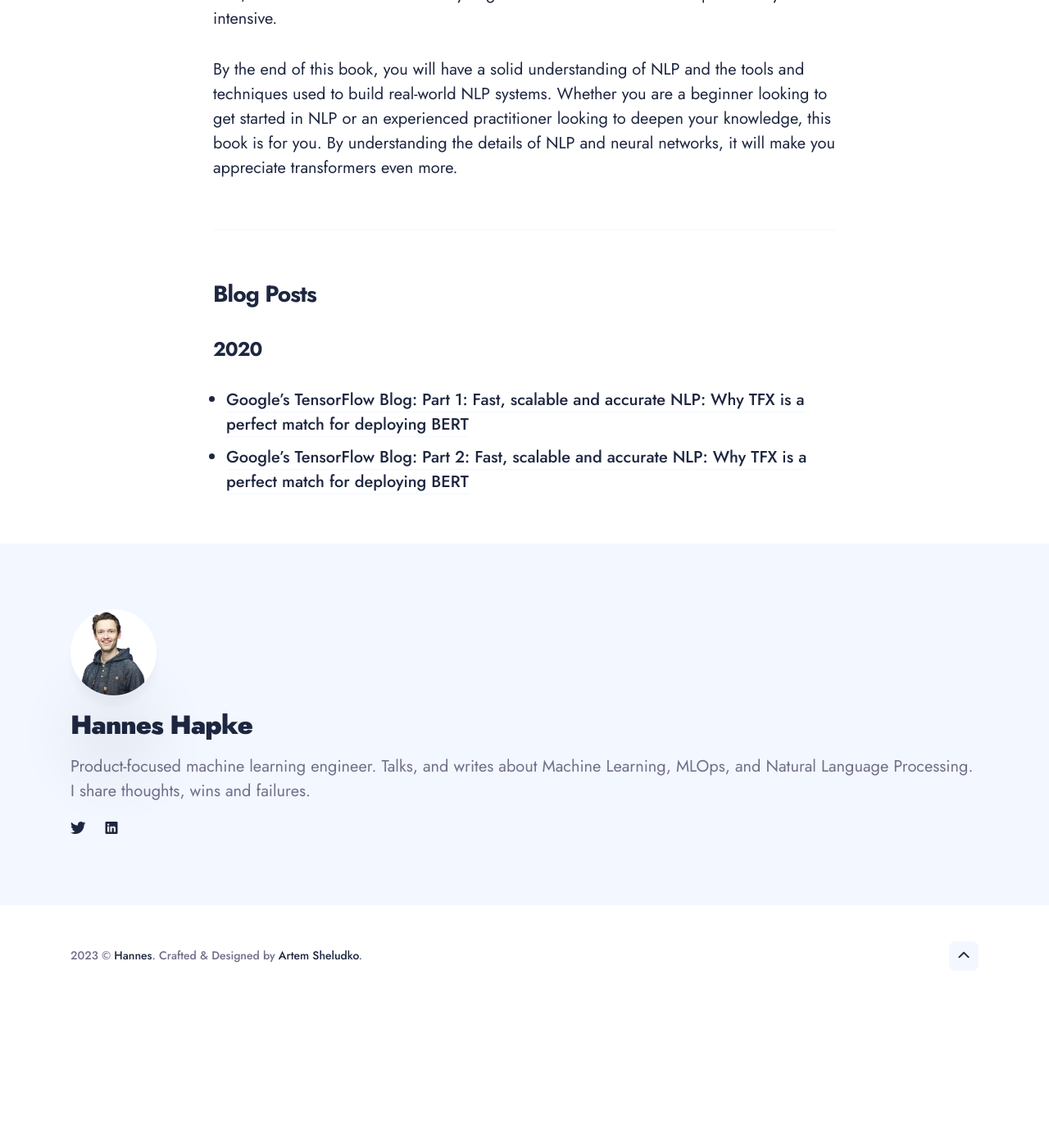
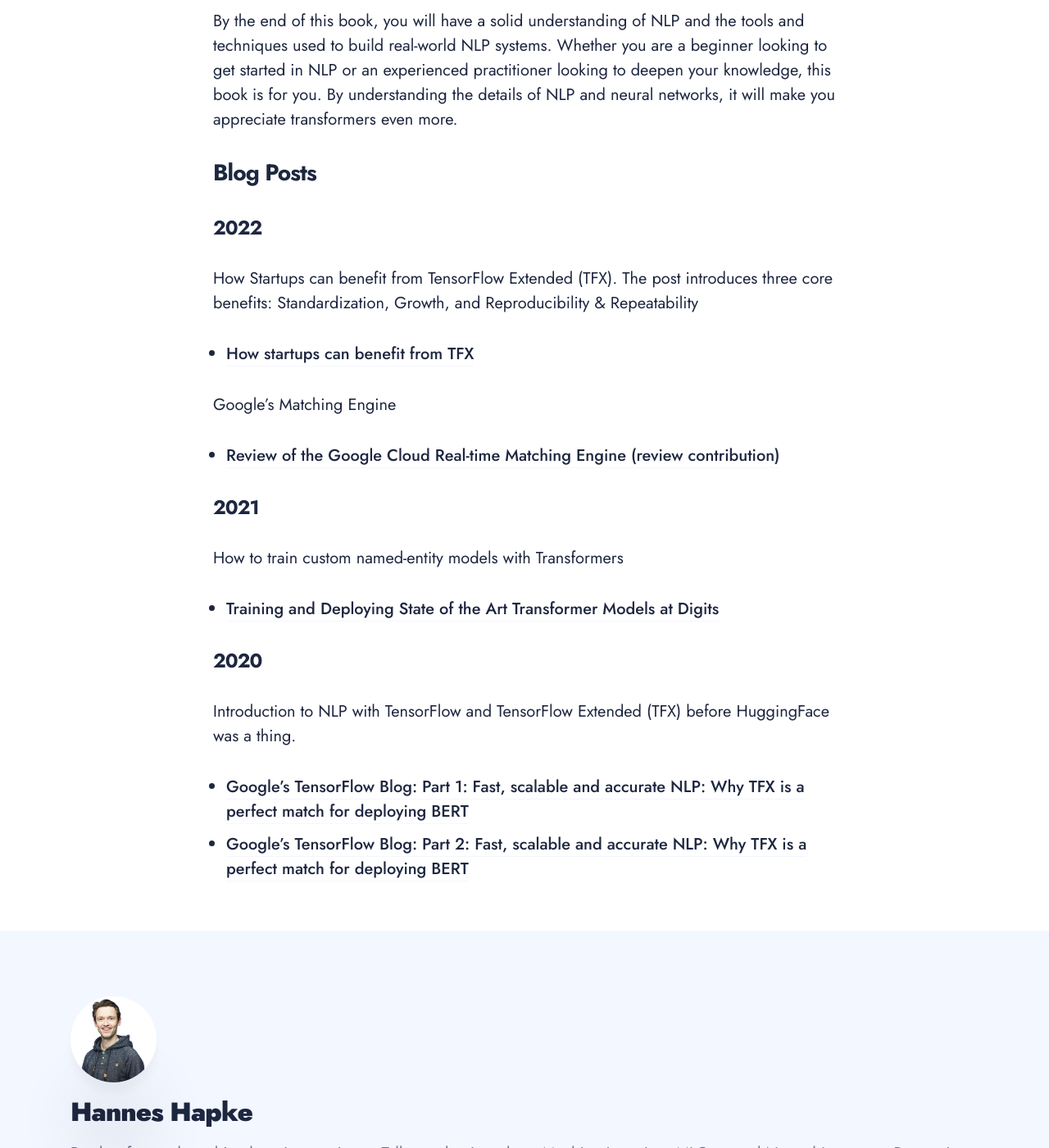
Before and after one commit to hanneshapke/hanneshapke.github.io, a Jekyll site: the page built from _pages/publications.md, in a window 1280 px wide and 1400 px high, scrolled down 4089 px. Shown: the whole window at 82% size. Built offline with Jekyll 4.4.1, drawn with Linux system fonts in a browser that asks for light colours; nearby versions of some CDN libraries; before the commit the page ends 5317 px from its top, so only the background shows below that; some of the changed text lies outside the part shown.

Commit message:
added blogs

```diff
--- a/_pages/publications.md
+++ b/_pages/publications.md
@@ -48,11 +46,23 @@
 
 By the end of this book, you will have a solid understanding of NLP and the tools and techniques used to build real-world NLP systems. Whether you are a beginner looking to get started in NLP or an experienced practitioner looking to deepen your knowledge, this book is for you. By understanding the details of NLP and neural networks, it will make you appreciate transformers even more.
 
-***
+## Blog Posts
 
-## Blog Posts
+### 2022
+
+How Startups can benefit from TensorFlow Extended (TFX). The post introduces three core benefits: Standardization, Growth, and Reproducibility & Repeatability
+* [How startups can benefit from TFX](https://blog.tensorflow.org/2022/10/how-startups-can-benefit-from-tfx.html)
+
+Google's Matching Engine
+* [Review of the Google Cloud Real-time Matching Engine (review contribution)](https://cloud.google.com/blog/products/ai-machine-learning/real-time-ai-with-google-cloud-vertex-ai)
+
+### 2021
+
+How to train custom named-entity models with Transformers
+* [Training and Deploying State of the Art Transformer Models at Digits](https://developer.digits.com/2021/09/15/training-and-deploying-state-of-the-art-transformer-models-at-digits/)
 
 ### 2020
 
+Introduction to NLP with TensorFlow and TensorFlow Extended (TFX) before HuggingFace was a thing.
 * [Google's TensorFlow Blog: Part 1: Fast, scalable and accurate NLP: Why TFX is a perfect match for deploying BERT](https://blog.tensorflow.org/2020/03/part-1-fast-scalable-and-accurate-nlp-tensorflow-deploying-bert.html)
 * [Google's TensorFlow Blog: Part 2: Fast, scalable and accurate NLP: Why TFX is a perfect match for deploying BERT](https://blog.tensorflow.org/2020/06/part-2-fast-scalable-and-accurate-nlp.html)
```
Also changed, not shown: other parts of _pages/publications.md (+2 -4 lines).
